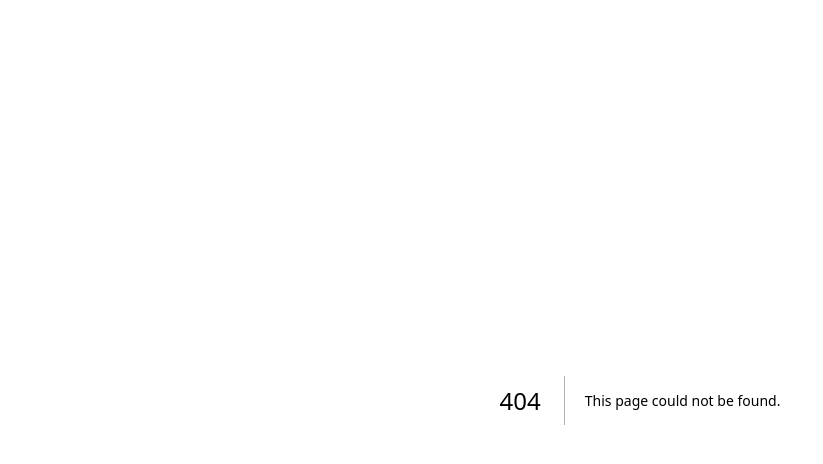
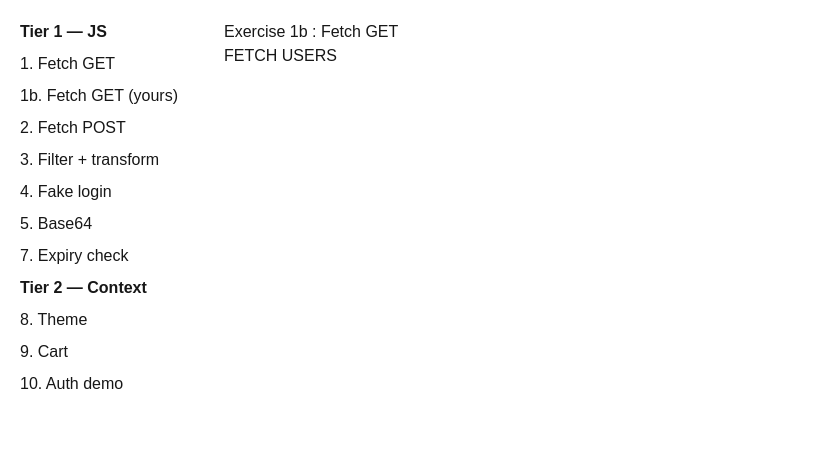
Before and after one commit to Prasidd/progress, a Next.js app: page /practice/tier-1-js/fetch-get-2 in a window 1280 px wide. Before the commit this address had no page. Shown: the top 464 px of the page, without its empty margins (0-823 px from the left). Built offline with nearby package versions, Linux system fonts and the light colour scheme.

Commit message:
practice

```diff
--- a/app/page.tsx
+++ b/app/page.tsx
@@ -1,65 +1,11 @@
-import Image from "next/image";
+import Link from 'next/link';
 
-export default function Home() {
+export default function HomePage() {
   return (
-    <div className="flex flex-col flex-1 items-center justify-center bg-zinc-50 font-sans dark:bg-black">
-      <main className="flex flex-1 w-full max-w-3xl flex-col items-center justify-between py-32 px-16 bg-white dark:bg-black sm:items-start">
-        <Image
-          className="dark:invert"
-          src="/next.svg"
-          alt="Next.js logo"
-          width={100}
-          height={20}
-          priority
-        />
-        <div className="flex flex-col items-center gap-6 text-center sm:items-start sm:text-left">
-          <h1 className="max-w-xs text-3xl font-semibold leading-10 tracking-tight text-black dark:text-zinc-50">
-            To get started, edit the page.tsx file.
-          </h1>
-          <p className="max-w-md text-lg leading-8 text-zinc-600 dark:text-zinc-400">
-            Looking for a starting point or more instructions? Head over to{" "}
-            <a
-              href="https://vercel.com/templates?framework=next.js&utm_source=create-next-app&utm_medium=appdir-template-tw&utm_campaign=create-next-app"
-              className="font-medium text-zinc-950 dark:text-zinc-50"
-            >
-              Templates
-            </a>{" "}
-            or the{" "}
-            <a
-              href="https://nextjs.org/learn?utm_source=create-next-app&utm_medium=appdir-template-tw&utm_campaign=create-next-app"
-              className="font-medium text-zinc-950 dark:text-zinc-50"
-            >
-              Learning
-            </a>{" "}
-            center.
-          </p>
-        </div>
-        <div className="flex flex-col gap-4 text-base font-medium sm:flex-row">
-          <a
-            className="flex h-12 w-full items-center justify-center gap-2 rounded-full bg-foreground px-5 text-background transition-colors hover:bg-[#383838] dark:hover:bg-[#ccc] md:w-[158px]"
-            href="https://vercel.com/new?utm_source=create-next-app&utm_medium=appdir-template-tw&utm_campaign=create-next-app"
-            target="_blank"
-            rel="noopener noreferrer"
-          >
-            <Image
-              className="dark:invert"
-              src="/vercel.svg"
-              alt="Vercel logomark"
-              width={16}
-              height={16}
-            />
-            Deploy Now
-          </a>
-          <a
-            className="flex h-12 w-full items-center justify-center rounded-full border border-solid border-black/[.08] px-5 transition-colors hover:border-transparent hover:bg-black/[.04] dark:border-white/[.145] dark:hover:bg-[#1a1a1a] md:w-[158px]"
-            href="https://nextjs.org/docs?utm_source=create-next-app&utm_medium=appdir-template-tw&utm_campaign=create-next-app"
-            target="_blank"
-            rel="noopener noreferrer"
-          >
-            Documentation
-          </a>
-        </div>
-      </main>
+    <div style={{ padding: 20 }}>
+      <h1>Practice exercises</h1>
+      <p>Pick up where you left off:</p>
+      <Link href="/practice/tier-1-js/fetch-get">Start at Tier 1 →</Link>
     </div>
   );
 }
--- /dev/null
+++ b/app/practice/layout.tsx
@@ -0,0 +1,23 @@
+import Link from 'next/link';
+
+export default function PracticeLayout({ children }: { children: React.ReactNode }) {
+  return (
+    <div style={{ display: 'flex', gap: 24, padding: 20 }}>
+      <nav style={{ display: 'flex', flexDirection: 'column', gap: 8, minWidth: 180 }}>
+        <strong>Tier 1 — JS</strong>
+        <Link href="/practice/tier-1-js/fetch-get">1. Fetch GET</Link>
+        <Link href="/practice/tier-1-js/fetch-get-2">1b. Fetch GET (yours)</Link>
+        <Link href="/practice/tier-1-js/fetch-post">2. Fetch POST</Link>
+        <Link href="/practice/tier-1-js/filter-transform">3. Filter + transform</Link>
+        <Link href="/practice/tier-1-js/fake-login">4. Fake login</Link>
+        <Link href="/practice/tier-1-js/base64-demo">5. Base64</Link>
+        <Link href="/practice/tier-1-js/expiry-check">7. Expiry check</Link>
+        <strong>Tier 2 — Context</strong>
+        <Link href="/practice/tier-2-context/theme-demo">8. Theme</Link>
+        <Link href="/practice/tier-2-context/cart-demo">9. Cart</Link>
+        <Link href="/practice/tier-2-context/auth-demo">10. Auth demo</Link>
+      </nav>
+      <main style={{ flex: 1 }}>{children}</main>
+    </div>
+  );
+}
--- /dev/null
+++ b/app/practice/tier-1-js/fetch-get-2/page.tsx
@@ -0,0 +1,30 @@
+'use client';
+
+import { useState } from "react";
+
+export default function FetchGetPractice2Page(){
+    const[data,setData] = useState<any[] | null>(null);
+
+    async function handleFetch(){
+        const res = await fetch("https://jsonplaceholder.typicode.com/users");
+        const users = await res.json();
+
+        setData(users);
+    }
+
+    return (
+        <div>
+            <h1>Exercise 1b : Fetch GET</h1>
+            <button onClick={handleFetch}>FETCH USERS</button>
+
+            {data &&
+            (
+                <div>
+                    <h1>Total number of users : {data.length}</h1>
+                    <p>8th users comapny catchphrase : {data[7].company.catchPhrase}</p>
+                    <p>4th users latitude : {data[4].address.geo.lat}</p>
+                </div>
+            )}
+        </div>
+    )
+}
--- /dev/null
+++ b/app/practice/tier-1-js/fetch-get/page.tsx
@@ -0,0 +1,25 @@
+'use client';
+import { useState } from 'react';
+
+export default function FetchGetPage() {
+  const [data, setData] = useState<any[] | null>(null);
+
+  async function handleFetch() {
+    const res = await fetch('https://jsonplaceholder.typicode.com/users');
+    const users = await res.json();
+    setData(users);
+  }
+
+  return (
+    <div>
+      <h1>Exercise 1: Fetch GET</h1>
+      <button onClick={handleFetch}>Fetch users</button>
+      {data && (
+        <div>
+          <p>Total users: {data.length}</p>
+          <p>3rd user's city: {data[2].address.city}</p>
+        </div>
+      )}
+    </div>
+  );
+}
```
